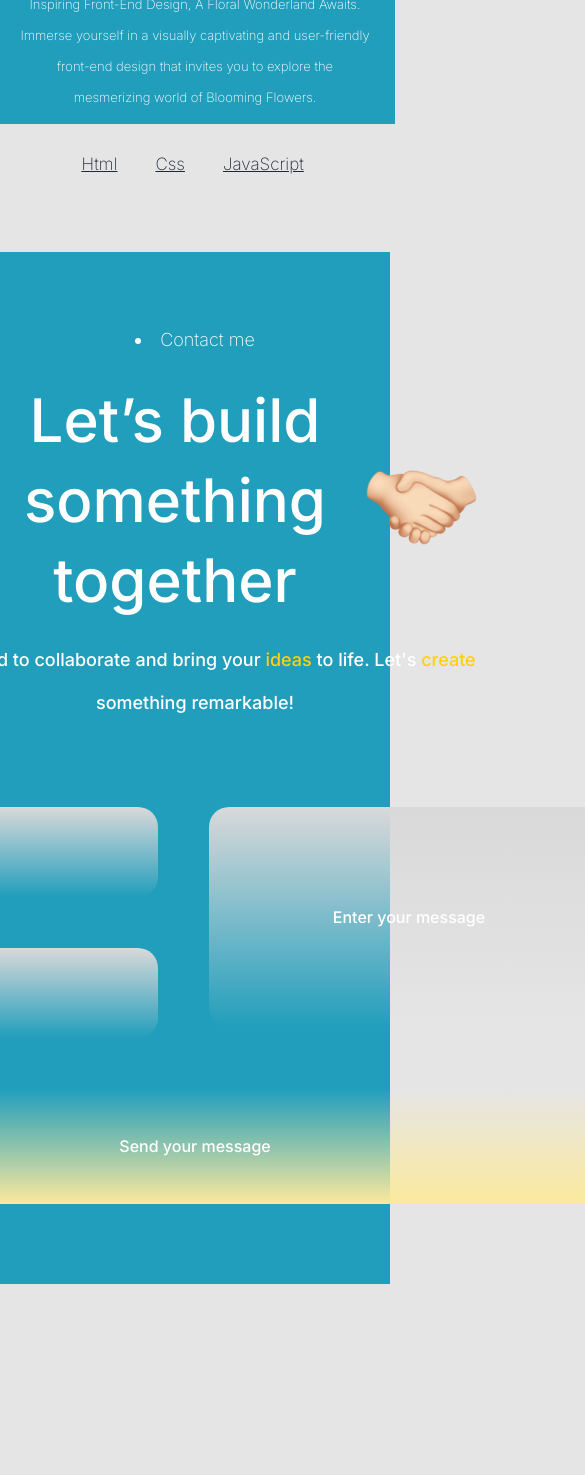
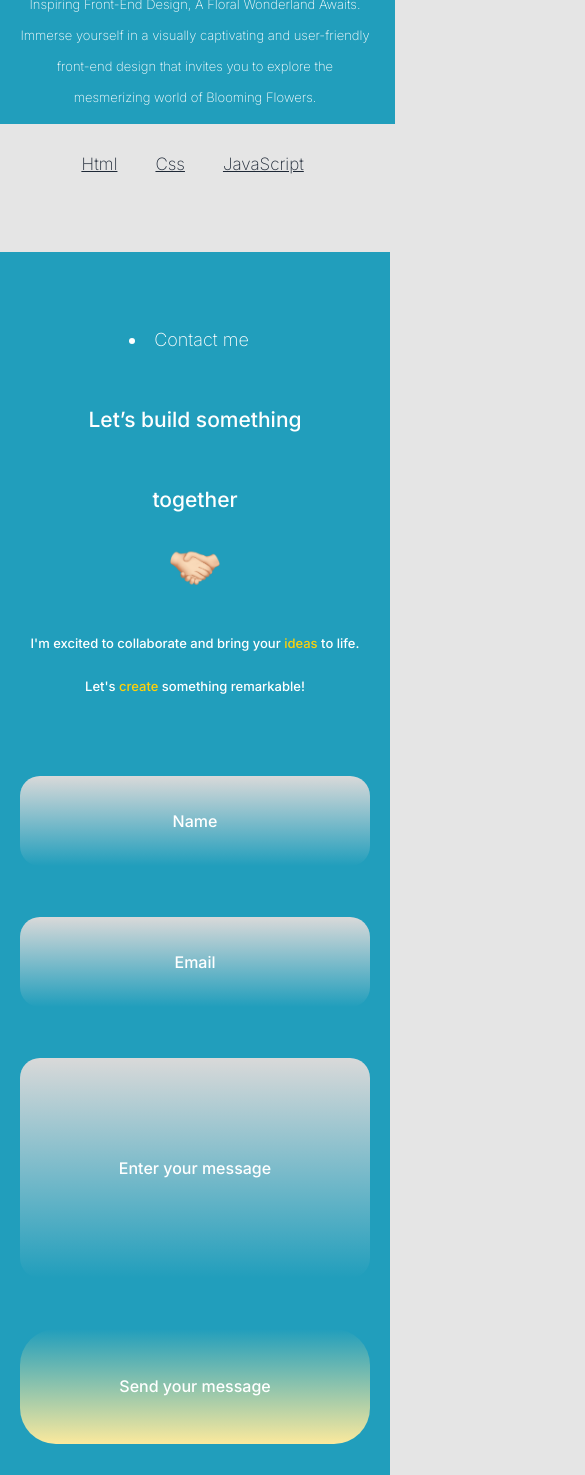
Before and after one commit to OzawaKyo/Mon-dernier-Portflio, a React (Vite) app: page / in a window 390 px wide. Shown: the part 4665-6140 px from the top of the page, 585 px wide, since content can reach past the window. Before the commit the page ends 5949 px from the top, so only its background shows below. Built offline with nearby package versions, Linux system fonts and the light colour scheme.

Commit message:
responsive

```diff
--- a/src/Contact.css
+++ b/src/Contact.css
@@ -35,7 +35,7 @@
     height: 220px;
 }
 .button1{
-    width: 874px;
+    width: 850px;
     height: 115px;
     border-radius: 36px;
     background: linear-gradient(180deg, rgba(255, 255, 255, 0.00) 0%, #FBE99D 100%);
@@ -47,3 +47,131 @@
     line-height: 43px;
 
 }
+@media (max-width:1200px) {
+    .build{
+        font-size: 50px !important;
+    }
+    .create{
+        font-size: 16px !important;
+        width: 410px;
+        margin-top: 0em !important;
+    }
+}
+@media (max-width:1000px) {
+    .build{
+        font-size: 45px !important;
+    }
+    .hand{
+        width: 90px;
+        height: 90px;
+    }
+    .input1{
+        width: 310px;
+    }
+    .button1{
+        width: 670px;
+    }
+}
+@media (max-width:900px) {
+    .build{
+        font-size: 40px !important;
+    }
+    .hand{
+        width: 80px;
+        height: 80px;
+    }
+}
+@media (max-width:800px) {
+    .build{
+        font-size: 30px !important;
+    }
+    .hand{
+        width: 70px;
+        height: 70px;
+    }
+    .create{
+        font-size: 15px !important;
+    }
+    .input1{
+        width: 260px;
+    }
+    .button1{
+        width: 570px;
+    }
+}
+@media (max-width:650px) {
+    .build{
+        font-size: 25px !important;
+    }
+    .hand{
+        width: 50px;
+        height: 50px;
+    }
+    .create{
+        font-size: 12px !important;
+        width: 310px;
+    }
+    .input1{
+        width: 240px;
+    }
+    .button1{
+        width: 530px;
+    }
+}
+@media (max-width:560px) {
+    .build{
+        font-size: 20px !important;
+    }
+    .hand{
+        width: 50px;
+        height: 50px;
+    }
+    .create{
+        font-size: 11px !important;
+        width: 300px;
+    }
+    .gr{
+        flex-direction: column;
+        justify-content: center;
+        align-items: center;
+    }
+    .input1{
+        width: 450px;
+    }
+    .button1{
+        width: 450px;
+    }
+}
+@media (max-width:500px) {
+    .input1{
+        width: 400px;
+    }
+    .button1{
+        width: 400px;
+    }
+}
+@media (max-width:450px) {
+
+    .input1{
+        width: 350px;
+    }
+    .button1{
+        width: 350px;
+    }
+    .frr{
+        flex-direction: column;
+        gap: 0 !important;
+        padding-bottom: 2em;
+    }
+    .build{
+        font-size: 21px !important;
+    }
+    .hand{
+        width: 50px;
+        height: 50px;
+    }
+    .create{
+        font-size: 13px !important;
+        width: 330px;
+    }
+}
--- a/src/Contact.jsx
+++ b/src/Contact.jsx
@@ -5,14 +5,14 @@ export default function Contact() {
 
     return(
         <div id='contact' className="contact flex flex-col items-center">
-            <li className='superpower'>Contact me</li>
-            <div className='flex items-center gap-10'>
-                <h1 className='ski'>Let’s build something together </h1>
-                <img src={handshake} />
+            <li className='superpower pr-3'>Contact me</li>
+            <div className='flex items-center gap-10 frr'>
+                <h1 className='ski build'>Let’s build something together </h1>
+                <img src={handshake} className='hand' />
             </div>
             <h2 className='wor create'>I'm excited to collaborate and bring your <span className='yellow'>ideas</span> to life. Let's <span className='yellow'>create</span> something remarkable!</h2>
             <form className='flex flex-col inputs kk'>
-                <div className='flex inputs'>
+                <div className='flex inputs gr'>
                     <div className='flex flex-col inputs'>
                         <input type="text" placeholder='Name' className='input1' />
                         <input type="email" placeholder='Email' className='input1' />
```
